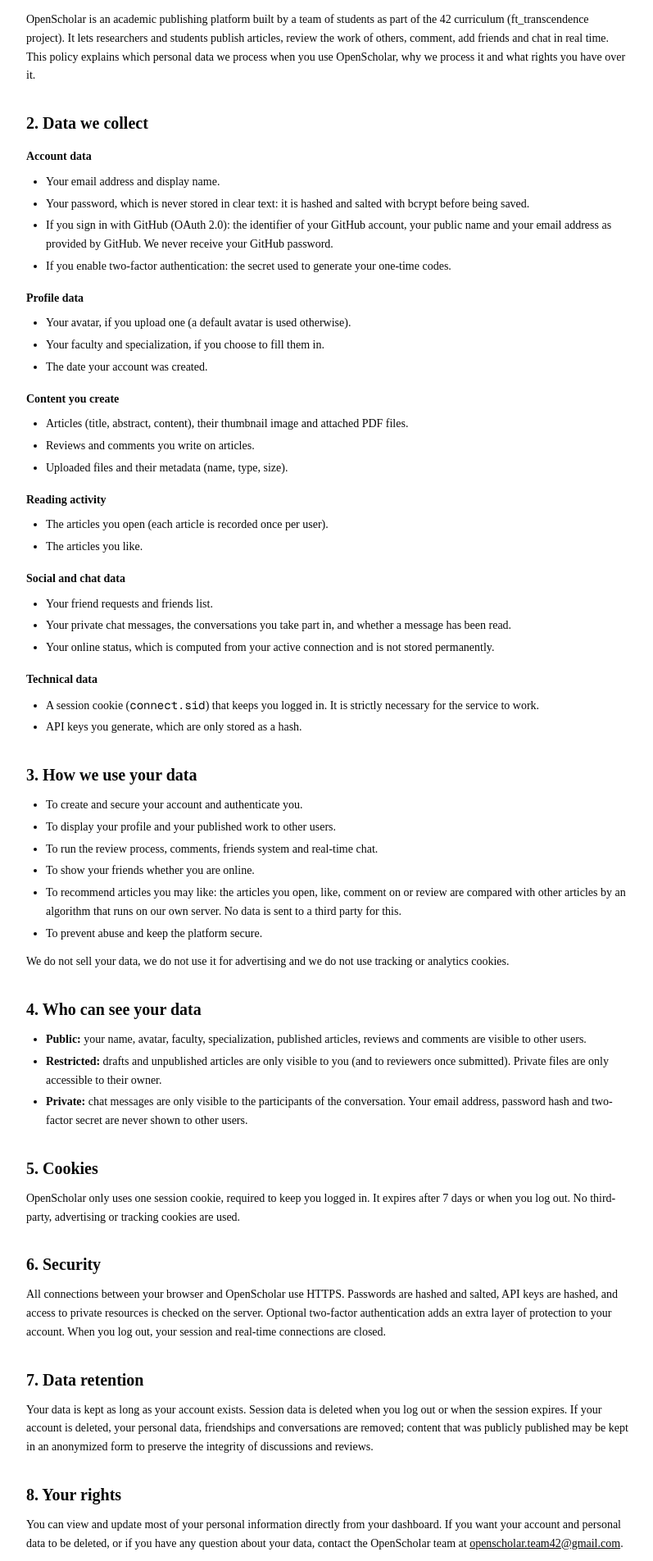
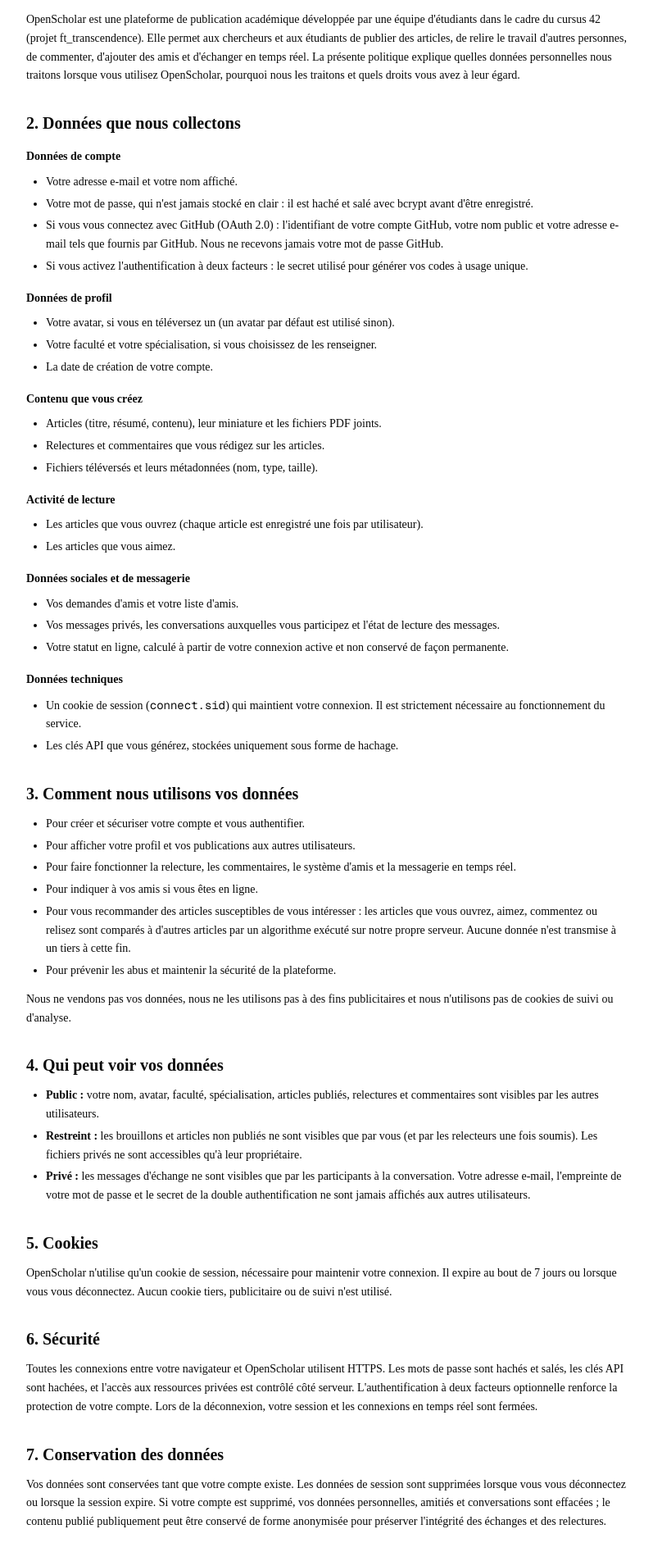
Before and after one commit to zolszewski/ft_transcendence, a Next.js app in the folder platform/app/: page /privacy in a window 1280 px wide. Shown: the part 203-2107 px from the top of the page at 82% size, without its empty margins (240-1037 px from the left). Built offline with nearby package versions, Linux system fonts and the light colour scheme; no server answers.

Commit message:
more discret settings for 2FA

```diff
--- a/platform/app/app/chat/page.tsx
+++ b/platform/app/app/chat/page.tsx
@@ -38,7 +38,7 @@ export default function ChatPage() {
   return (
     <main className="mx-auto flex h-screen w-full max-w-4xl flex-col px-4 py-8">
       <header className="flex items-center justify-between">
-        <h1 className="text-3xl font-bold">Discussion</h1>
+        <h1 className="text-3xl font-bold">Échanger</h1>
         <div className="flex items-center gap-4">
           {me && (
             <p className="text-sm text-gray-600">
@@ -60,7 +60,7 @@ export default function ChatPage() {
         {/* conversation */}
         <section className="flex min-w-0 flex-1 flex-col">
           {!activeContact ? (
-            <p className="m-auto text-sm text-gray-600">Sélectionnez un utilisateur pour commencer à discuter.</p>
+            <p className="m-auto text-sm text-gray-600">Sélectionnez un utilisateur pour commencer à échanger.</p>
           ) : (
             <>
               <h2 className="flex items-center gap-2 border-b px-4 py-3 font-bold">
--- a/platform/app/app/page.tsx
+++ b/platform/app/app/page.tsx
@@ -34,7 +34,7 @@ export default async function Home() {
             Explorer.
           </Link>
           <Link href="/chat" className="hover:underline">
-            Discussion.
+            Echanger.
           </Link>
         </p>
 
--- a/platform/app/app/privacy/page.tsx
+++ b/platform/app/app/privacy/page.tsx
@@ -18,124 +18,124 @@ export default function PrivacyPage() {
 
       <div className="legal-content">
         <section>
-          <h2>1. Who we are</h2>
+          <h2>1. Qui sommes-nous</h2>
           <p>
-            OpenScholar is an academic publishing platform built by a team of
-            students as part of the 42 curriculum (ft_transcendence project).
-            It lets researchers and students publish articles, review the work
-            of others, comment, add friends and chat in real time. This policy
-            explains which personal data we process when you use OpenScholar,
-            why we process it and what rights you have over it.
+            OpenScholar est une plateforme de publication académique développée par une équipe
+            d&apos;étudiants dans le cadre du cursus 42 (projet ft_transcendence). Elle permet
+            aux chercheurs et aux étudiants de publier des articles, de relire le travail
+            d&apos;autres personnes, de commenter, d&apos;ajouter des amis et d&apos;échanger en
+            temps réel. La présente politique explique quelles données personnelles nous
+            traitons lorsque vous utilisez OpenScholar, pourquoi nous les traitons et quels
+            droits vous avez à leur égard.
           </p>
         </section>
 
         <section>
-          <h2>2. Data we collect</h2>
-          <h3>Account data</h3>
+          <h2>2. Données que nous collectons</h2>
+          <h3>Données de compte</h3>
           <ul>
-            <li>Your email address and display name.</li>
+            <li>Votre adresse e-mail et votre nom affiché.</li>
             <li>
-              Your password, which is never stored in clear text: it is hashed
-              and salted with bcrypt before being saved.
+              Votre mot de passe, qui n&apos;est jamais stocké en clair : il est haché et
+              salé avec bcrypt avant d&apos;être enregistré.
             </li>
             <li>
-              If you sign in with GitHub (OAuth 2.0): the identifier of your
-              GitHub account, your public name and your email address as
-              provided by GitHub. We never receive your GitHub password.
+              Si vous vous connectez avec GitHub (OAuth 2.0) : l&apos;identifiant de votre
+              compte GitHub, votre nom public et votre adresse e-mail tels que fournis par
+              GitHub. Nous ne recevons jamais votre mot de passe GitHub.
             </li>
             <li>
-              If you enable two-factor authentication: the secret used to
-              generate your one-time codes.
+              Si vous activez l&apos;authentification à deux facteurs : le secret utilisé pour
+              générer vos codes à usage unique.
             </li>
           </ul>
 
-          <h3>Profile data</h3>
+          <h3>Données de profil</h3>
           <ul>
-            <li>Your avatar, if you upload one (a default avatar is used otherwise).</li>
-            <li>Your faculty and specialization, if you choose to fill them in.</li>
-            <li>The date your account was created.</li>
+            <li>Votre avatar, si vous en téléversez un (un avatar par défaut est utilisé sinon).</li>
+            <li>Votre faculté et votre spécialisation, si vous choisissez de les renseigner.</li>
+            <li>La date de création de votre compte.</li>
           </ul>
 
-          <h3>Content you create</h3>
+          <h3>Contenu que vous créez</h3>
           <ul>
             <li>
-              Articles (title, abstract, content), their thumbnail image and
-              attached PDF files.
+              Articles (titre, résumé, contenu), leur miniature et les fichiers PDF joints.
             </li>
-            <li>Reviews and comments you write on articles.</li>
-            <li>Uploaded files and their metadata (name, type, size).</li>
+            <li>Relectures et commentaires que vous rédigez sur les articles.</li>
+            <li>Fichiers téléversés et leurs métadonnées (nom, type, taille).</li>
           </ul>
 
-          <h3>Reading activity</h3>
+          <h3>Activité de lecture</h3>
           <ul>
-            <li>The articles you open (each article is recorded once per user).</li>
-            <li>The articles you like.</li>
+            <li>Les articles que vous ouvrez (chaque article est enregistré une fois par utilisateur).</li>
+            <li>Les articles que vous aimez.</li>
           </ul>
 
-          <h3>Social and chat data</h3>
+          <h3>Données sociales et de messagerie</h3>
           <ul>
-            <li>Your friend requests and friends list.</li>
+            <li>Vos demandes d&apos;amis et votre liste d&apos;amis.</li>
             <li>
-              Your private chat messages, the conversations you take part in,
-              and whether a message has been read.
+              Vos messages privés, les conversations auxquelles vous participez et l&apos;état
+              de lecture des messages.
             </li>
             <li>
-              Your online status, which is computed from your active
-              connection and is not stored permanently.
+              Votre statut en ligne, calculé à partir de votre connexion active et non
+              conservé de façon permanente.
             </li>
           </ul>
 
-          <h3>Technical data</h3>
+          <h3>Données techniques</h3>
           <ul>
             <li>
-              A session cookie (<code>connect.sid</code>) that keeps you logged
-              in. It is strictly necessary for the service to work.
+              Un cookie de session (<code>connect.sid</code>) qui maintient votre connexion.
+              Il est strictement nécessaire au fonctionnement du service.
             </li>
-            <li>API keys you generate, which are only stored as a hash.</li>
+            <li>Les clés API que vous générez, stockées uniquement sous forme de hachage.</li>
           </ul>
         </section>
 
         <section>
-          <h2>3. How we use your data</h2>
+          <h2>3. Comment nous utilisons vos données</h2>
           <ul>
-            <li>To create and secure your account and authenticate you.</li>
-            <li>To display your profile and your published work to other users.</li>
+            <li>Pour créer et sécuriser votre compte et vous authentifier.</li>
+            <li>Pour afficher votre profil et vos publications aux autres utilisateurs.</li>
             <li>
-              To run the review process, comments, friends system and real-time
-              chat.
+              Pour faire fonctionner la relecture, les commentaires, le système d&apos;amis et
+              la messagerie en temps réel.
             </li>
-            <li>To show your friends whether you are online.</li>
+            <li>Pour indiquer à vos amis si vous êtes en ligne.</li>
             <li>
-              To recommend articles you may like: the articles you open, like,
-              comment on or review are compared with other articles by an
-              algorithm that runs on our own server. No data is sent to a third
-              party for this.
+              Pour vous recommander des articles susceptibles de vous intéresser : les articles
+              que vous ouvrez, aimez, commentez ou relisez sont comparés à d&apos;autres articles
+              par un algorithme exécuté sur notre propre serveur. Aucune donnée n&apos;est
+              transmise à un tiers à cette fin.
             </li>
-            <li>To prevent abuse and keep the platform secure.</li>
+            <li>Pour prévenir les abus et maintenir la sécurité de la plateforme.</li>
           </ul>
           <p>
-            We do not sell your data, we do not use it for advertising and we
-            do not use tracking or analytics cookies.
+            Nous ne vendons pas vos données, nous ne les utilisons pas à des fins publicitaires
+            et nous n&apos;utilisons pas de cookies de suivi ou d&apos;analyse.
           </p>
         </section>
 
         <section>
-          <h2>4. Who can see your data</h2>
+          <h2>4. Qui peut voir vos données</h2>
           <ul>
             <li>
-              <strong>Public:</strong> your name, avatar, faculty,
-              specialization, published articles, reviews and comments are
-              visible to other users.
+              <strong>Public :</strong> votre nom, avatar, faculté, spécialisation, articles
+              publiés, relectures et commentaires sont visibles par les autres utilisateurs.
             </li>
             <li>
-              <strong>Restricted:</strong> drafts and unpublished articles are
-              only visible to you (and to reviewers once submitted). Private
-              files are only accessible to their owner.
+              <strong>Restreint :</strong> les brouillons et articles non publiés ne sont
+              visibles que par vous (et par les relecteurs une fois soumis). Les fichiers privés
+              ne sont accessibles qu&apos;à leur propriétaire.
             </li>
             <li>
-              <strong>Private:</strong> chat messages are only visible to the
-              participants of the conversation. Your email address, password
-              hash and two-factor secret are never shown to other users.
+              <strong>Privé :</strong> les messages d&apos;échange ne sont visibles que par les
+              participants à la conversation. Votre adresse e-mail, l&apos;empreinte de votre
+              mot de passe et le secret de la double authentification ne sont jamais affichés
+              aux autres utilisateurs.
             </li>
           </ul>
         </section>
@@ -143,56 +143,52 @@ export default function PrivacyPage() {
         <section>
           <h2>5. Cookies</h2>
           <p>
-            OpenScholar only uses one session cookie, required to keep you
-            logged in. It expires after 7 days or when you log out. No
-            third-party, advertising or tracking cookies are used.
+            OpenScholar n&apos;utilise qu&apos;un cookie de session, nécessaire pour maintenir
+            votre connexion. Il expire au bout de 7 jours ou lorsque vous vous déconnectez.
+            Aucun cookie tiers, publicitaire ou de suivi n&apos;est utilisé.
           </p>
         </section>
 
         <section>
-          <h2>6. Security</h2>
+          <h2>6. Sécurité</h2>
           <p>
-            All connections between your browser and OpenScholar use HTTPS.
-            Passwords are hashed and salted, API keys are hashed, and access
-            to private resources is checked on the server. Optional two-factor
-            authentication adds an extra layer of protection to your account.
-            When you log out, your session and real-time connections are
-            closed.
+            Toutes les connexions entre votre navigateur et OpenScholar utilisent HTTPS. Les
+            mots de passe sont hachés et salés, les clés API sont hachées, et l&apos;accès aux
+            ressources privées est contrôlé côté serveur. L&apos;authentification à deux facteurs
+            optionnelle renforce la protection de votre compte. Lors de la déconnexion, votre
+            session et les connexions en temps réel sont fermées.
           </p>
         </section>
 
         <section>
-          <h2>7. Data retention</h2>
+          <h2>7. Conservation des données</h2>
           <p>
-            Your data is kept as long as your account exists. Session data is
-            deleted when you log out or when the session expires. If your
-            account is deleted, your personal data, friendships and
-            conversations are removed; content that was publicly published may
-            be kept in an anonymized form to preserve the integrity of
-            discussions and reviews.
+            Vos données sont conservées tant que votre compte existe. Les données de session
+            sont supprimées lorsque vous vous déconnectez ou lorsque la session expire. Si votre
+            compte est supprimé, vos données personnelles, amitiés et conversations sont
+            effacées ; le contenu publié publiquement peut être conservé de forme anonymisée
+            pour préserver l&apos;intégrité des échanges et des relectures.
           </p>
         </section>
 
         <section>
-          <h2>8. Your rights</h2>
+          <h2>8. Vos droits</h2>
           <p>
-            You can view and update most of your personal information directly
-            from your dashboard. If you want your account and personal data to
-            be deleted, or if you have any question about your data, contact
-            the OpenScholar team at{" "}
-            <a href="mailto:openscholar.team42@gmail.com">
-              openscholar.team42@gmail.com
-            </a>
-            .
+            Vous pouvez consulter et mettre à jour la plupart de vos informations personnelles
+            depuis votre tableau de bord. Si vous souhaitez que votre compte et vos données
+            personnelles soient supprimés, ou si vous avez une question concernant vos données,
+            contactez l&apos;équipe OpenScholar à{" "}
+            <a href="mailto:openscholar.team42@gmail.com">openscholar.team42@gmail.com</a>.
           </p>
         </section>
 
         <section>
-          <h2>9. Changes to this policy</h2>
+          <h2>9. Modifications de cette politique</h2>
           <p>
-            We may update this policy as the platform evolves. The date at the
-            top of this page shows when it was last changed. Please also read
-            our <Link href="/terms">Conditions d'utilisation</Link>.
+            Nous pouvons mettre à jour cette politique au fil de l&apos;évolution de la
+            plateforme. La date en haut de cette page indique la dernière modification.
+            Consultez également nos{" "}
+            <Link href="/terms">Conditions d&apos;utilisation</Link>.
           </p>
         </section>
       </div>
--- a/platform/app/components/FilterSection.tsx
+++ b/platform/app/components/FilterSection.tsx
@@ -63,9 +63,6 @@ export default function FilterSection({
         {hasAppliedFilters ? (
           <span className="shrink-0 text-xs font-medium normal-case tracking-normal text-primary">Actif</span>
         ) : null}
-        <span className="shrink-0 text-xs normal-case tracking-normal" aria-hidden="true">
-          {open ? "▼" : "▶"}
-        </span>
       </button>
 
       {open ? (
--- a/platform/app/components/LogoutButton.tsx
+++ b/platform/app/components/LogoutButton.tsx
@@ -19,7 +19,7 @@ export default function LogoutButton({ beforeLogout }: LogoutButtonProps) {
 
       if (response.success) {
         //full reload (not router.replace) to wipe all browser state
-        //(socket, DiscussionProvider, router cache), otherwise the old user can stick around
+        //(socket, ChatProvider, router cache), otherwise the old user can stick around
         window.location.replace("/");
       }
     } finally {
--- a/platform/app/components/chat/ChatWindow.tsx
+++ b/platform/app/components/chat/ChatWindow.tsx
@@ -53,7 +53,7 @@ export default function ChatWindow() {
           ? "w-72 shrink rounded-t-lg"
           : "fixed inset-0 z-50 h-dvh w-full sm:static sm:h-96 sm:w-72 sm:rounded-t-lg"
       }`}
-      aria-label={`Discussion avec ${activeContact.name}`}
+      aria-label={`Échanger avec ${activeContact.name}`}
       onKeyDown={handleKeyDown}
     >
       {/* header: click to minimize / reopen */}
@@ -62,7 +62,7 @@ export default function ChatWindow() {
           ref={headerButtonRef}
           onClick={toggleMinimized}
           className={`flex min-w-0 flex-1 items-center gap-2 text-left font-bold ${buttonFocus}`}
-          aria-label={`${minimized ? "Ouvrir" : "Réduire"} la discussion avec ${headerLabel}`}
+          aria-label={`${minimized ? "Ouvrir" : "Réduire"} l'échange avec ${headerLabel}`}
           aria-expanded={!minimized}
         >
           <OnlineDot online={online} />
@@ -83,7 +83,7 @@ export default function ChatWindow() {
         >
           <UserIcon size={16} aria-hidden="true" />
         </Link>
-        <button onClick={closeChat} className={`px-2 py-1 hover:opacity-70 ${buttonFocus}`} aria-label="Fermer la discussion">
+        <button onClick={closeChat} className={`px-2 py-1 hover:opacity-70 ${buttonFocus}`} aria-label="Fermer l'échange">
           ✕
         </button>
       </header>
```
Also changed, not shown: platform/app/app/terms/page.tsx (+65 -67 lines), platform/app/components/TwoFactorSection.tsx (+35 -13 lines), platform/app/components/chat/ChatDock.tsx (+4 -4 lines).
